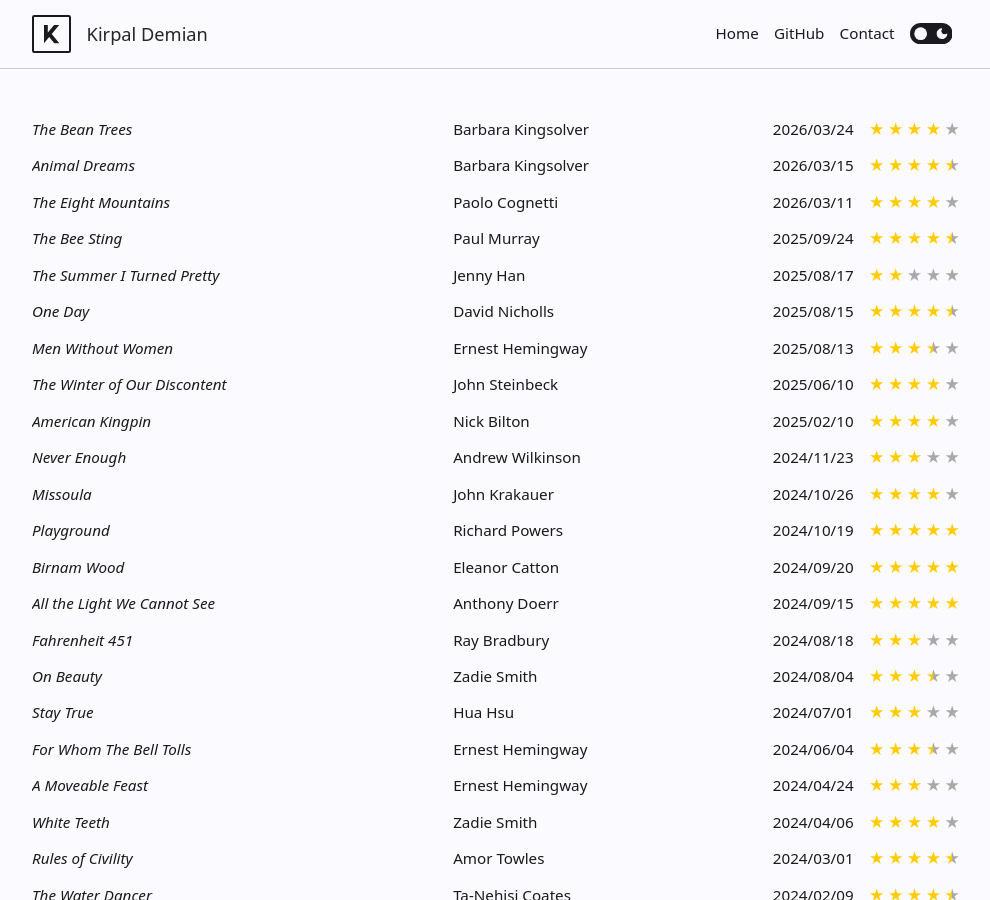
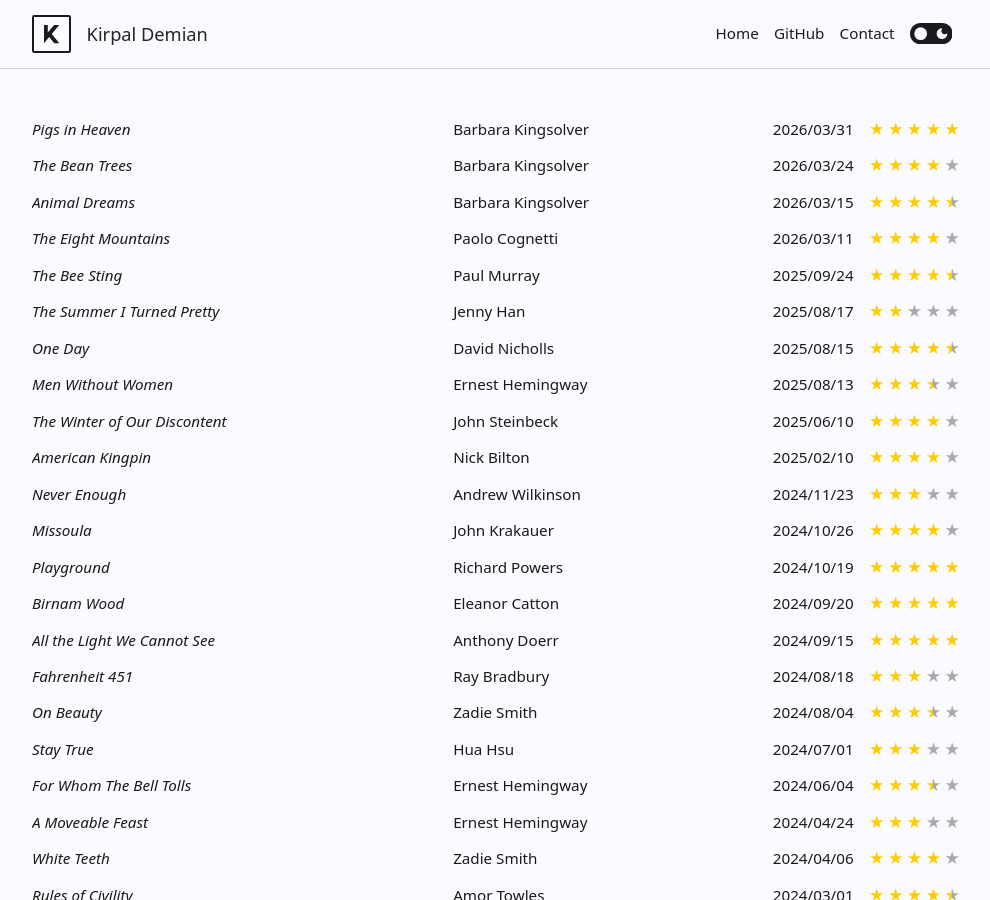
Before and after one commit to Kirpal/kirpal, a Jekyll site: the page built from reading.html, in a window 1280 px wide and 900 px high. Shown: the whole window, without its empty margins (144-1134 px from the left). Built offline with Jekyll 4.4.1, drawn with Linux system fonts in a browser that asks for light colours.

Commit message:
Update reading log

```diff
--- a/_data/reading.yml
+++ b/_data/reading.yml
@@ -1,3 +1,11 @@
+- title: Pigs in Heaven
+  author: Barbara Kingsolver
+  isbn: 0061842214
+  status: read
+  date_finished: 2026/03/31
+  rating: '5'
+  goodreads_id: '6573141'
+
 - title: The Bean Trees
   author: Barbara Kingsolver
   isbn: ''
```
